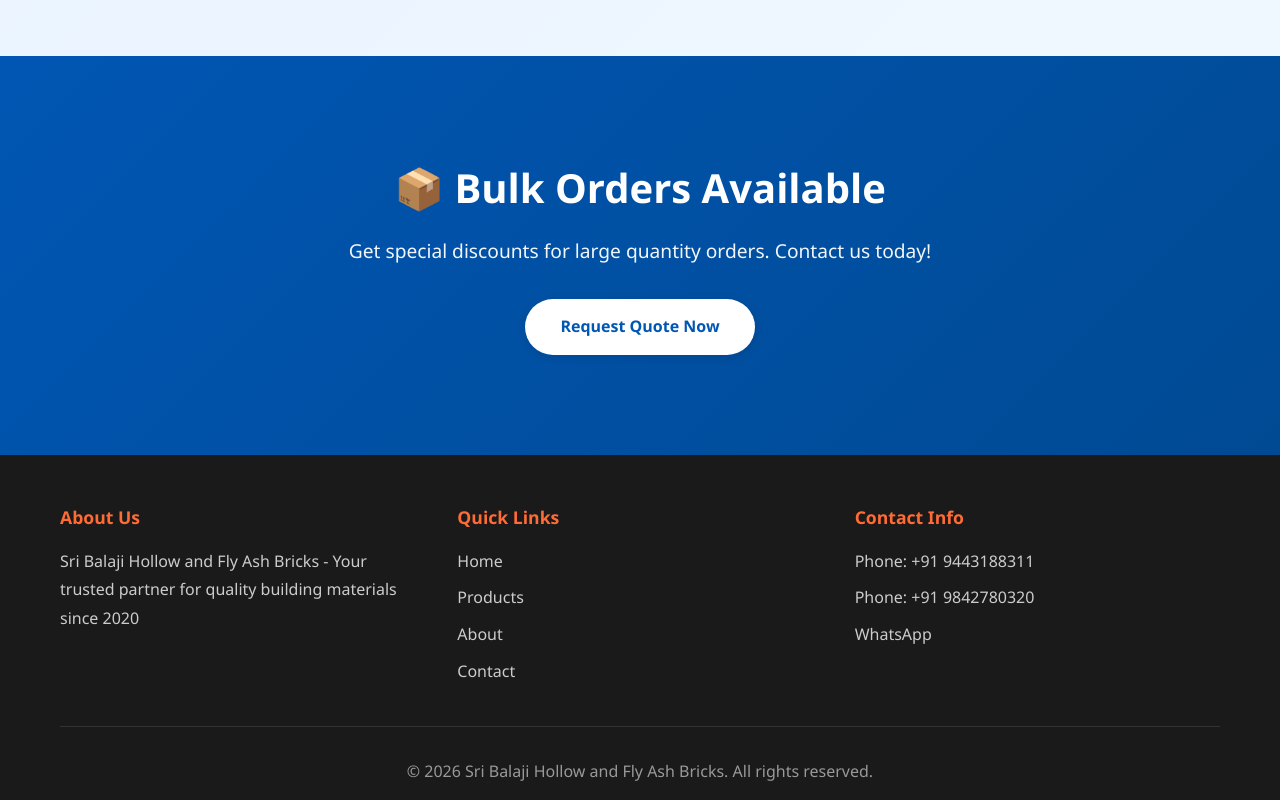
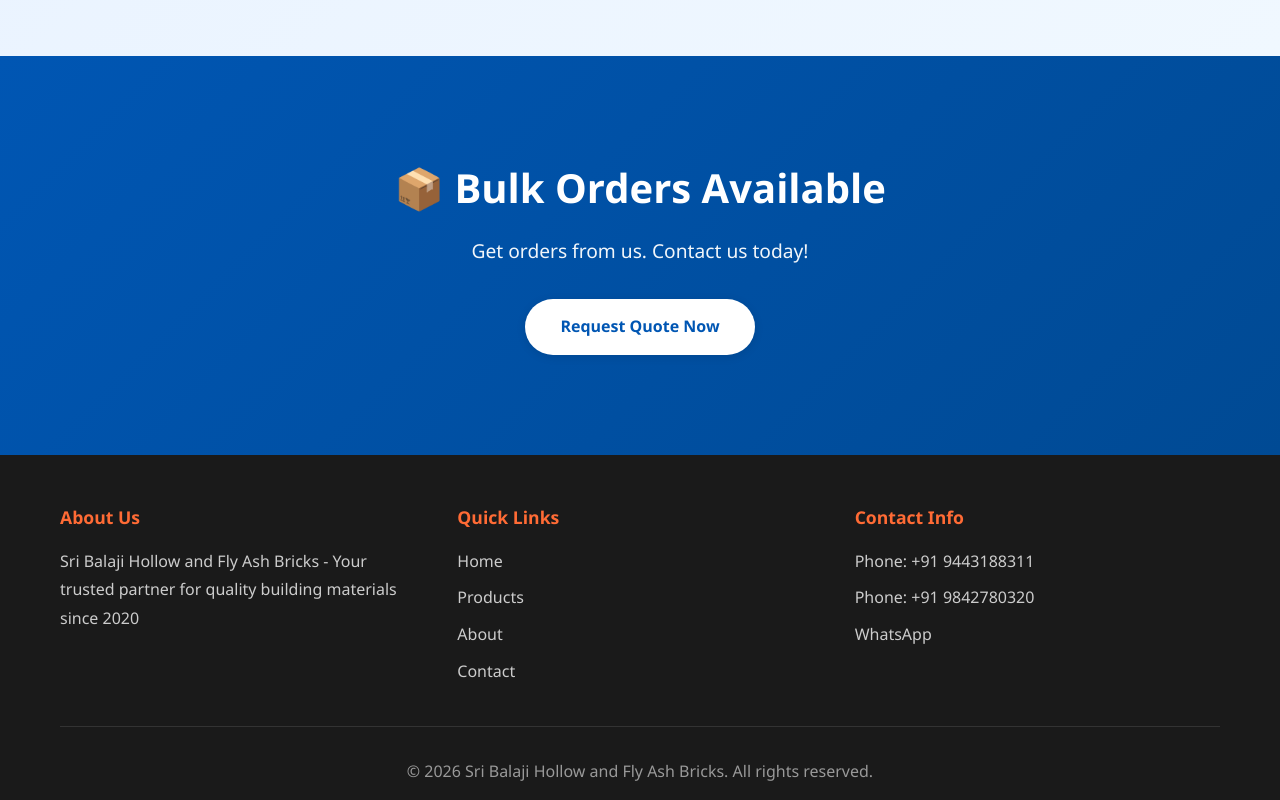
Before and after one commit to madhavan7808-afk/Sri-Balaji-Hollow-and-Fly-Ash-Bricks, a plain HTML site: page products.html in a window 1280 px wide. Shown: the part 1830-2630 px from the top of the page. Drawn offline with Linux system fonts and the light colour scheme.

Commit message:
Update products.html

```diff
--- a/products.html
+++ b/products.html
@@ -110,7 +110,7 @@
     <section class="cta">
         <div class="container">
             <h2>📦 Bulk Orders Available</h2>
-            <p>Get special discounts for large quantity orders. Contact us today!</p>
+            <p>Get orders from us. Contact us today!</p>
             <a href="contact.html" class="btn btn-light">Request Quote Now</a>
         </div>
     </section>
```
